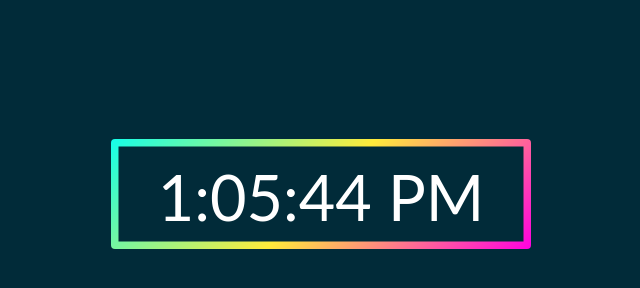
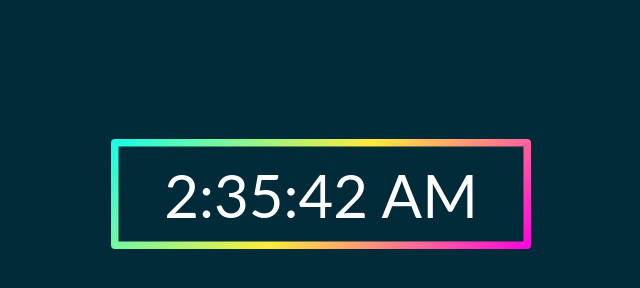
Before and after one commit to anmolchabbra/Web_Clock, a plain HTML site: page index.html in a window 1280 px wide. Shown: the whole page, without its empty margins (319-959 px from the left). Drawn offline with Linux system fonts and the light colour scheme.

Commit message:
added code to show local time

```diff
--- a/index.css
+++ b/index.css
@@ -27,7 +27,7 @@ html, body{
     background: rgb(1, 43, 57);
 }
 .clock #time{
-    font-size: 63px;
+    font-size: 60px;
     color:white;
     padding: 12px;
     font-family: 'Lato', sans-serif;
--- a/index.html
+++ b/index.html
@@ -10,8 +10,9 @@
     <!---Digital Clock-->
     <div class = "wrapper">
         <div class = "clock">
-            <div id="time">1:05:44 PM</div>
+            <div id="time"></div>
         </div>
     </div>
+    <script src = "index.js"></script>
 </body>
 </html>
--- /dev/null
+++ b/index.js
@@ -0,0 +1,9 @@
+// Define the runClock function
+const runClock = () => {
+    let date = new Date();
+    let time = date.toLocaleTimeString();
+    document.getElementById("time").innerHTML = time;
+}
+
+// Use setInterval to call runClock every 1000 milliseconds (1 second)
+setInterval(runClock, 1000);
```
